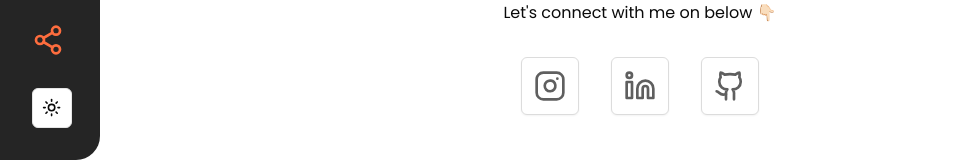
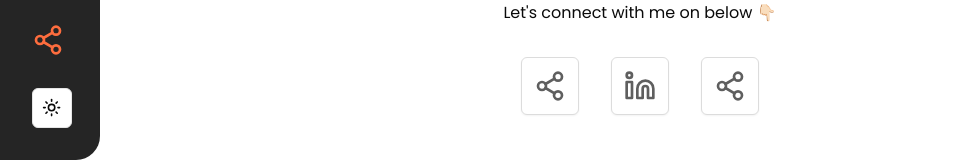
Before and after one commit to OneToDev/helloalen-dev, a Next.js app: page /contact in a window 1280 px wide. Shown: the part 432-594 px from the top of the page, without its empty margins (0-979 px from the left). Built offline with nearby package versions, Linux system fonts and the light colour scheme.

Commit message:
Update icons

```diff
--- a/app/contact/page.tsx
+++ b/app/contact/page.tsx
@@ -3,7 +3,7 @@ import Image from "next/image";
 
 import { Metadata } from "next";
 import Link from 'next/link';
-import { Github, Instagram, Linkedin, } from 'lucide-react';
+import { Linkedin, Share2, } from 'lucide-react';
 
 export const metadata: Metadata = {
   title: "Get In Touch! | Lorem ipsum dolor sit amet consectetur.",
@@ -36,7 +36,7 @@ export default function page() {
       <div className="flex gap-8">
         <Link href='https://instagram.com/amoebajelek_' target='_blank'>
         <div className="px-3 py-3 bg-white dark:bg-maDarkGray hover:bg-maBlack dark:hover:bg-maOrange text-maDarkGray dark:text-white hover:text-maOrange rounded-md border border-solid border-maGray dark:border-none shadow-sm">
-            <Instagram className='md:w-8 h-6 md:h-8' />
+            <Share2 className='md:w-8 h-6 md:h-8' />
           </div>
         </Link>
         <Link href='https://linkedin.com/in/naufalabdussyakur' target='_blank'>
@@ -46,7 +46,7 @@ export default function page() {
         </Link>
         <Link href='https://github.com/amoebajelek' target='_blank'>
           <div className="px-3 py-3 bg-white dark:bg-maDarkGray hover:bg-maBlack dark:hover:bg-maOrange text-maDarkGray dark:text-white hover:text-maOrange rounded-md border border-solid border-maGray dark:border-none shadow-sm">
-            <Github className='md:w-8 h-6 md:h-8' />
+            <Share2 className='md:w-8 h-6 md:h-8' />
           </div>
         </Link>
       </div>
```
